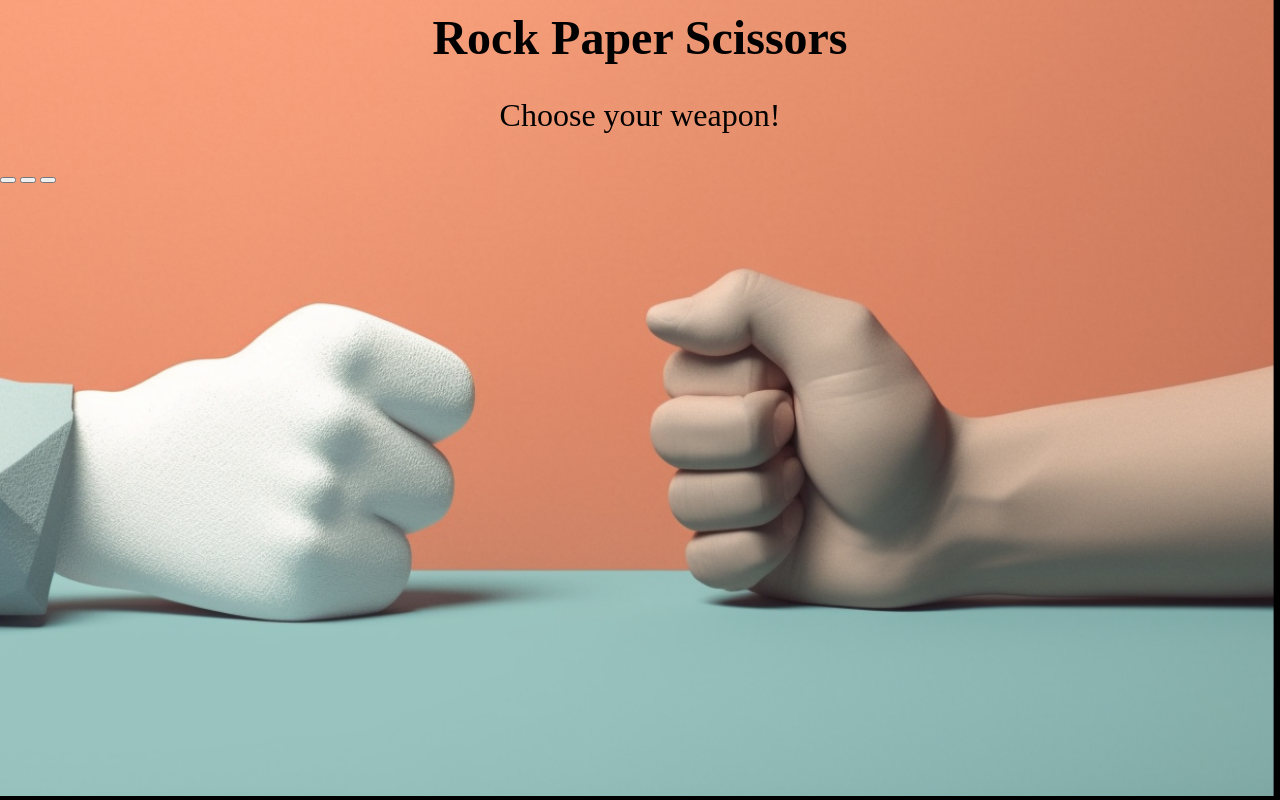
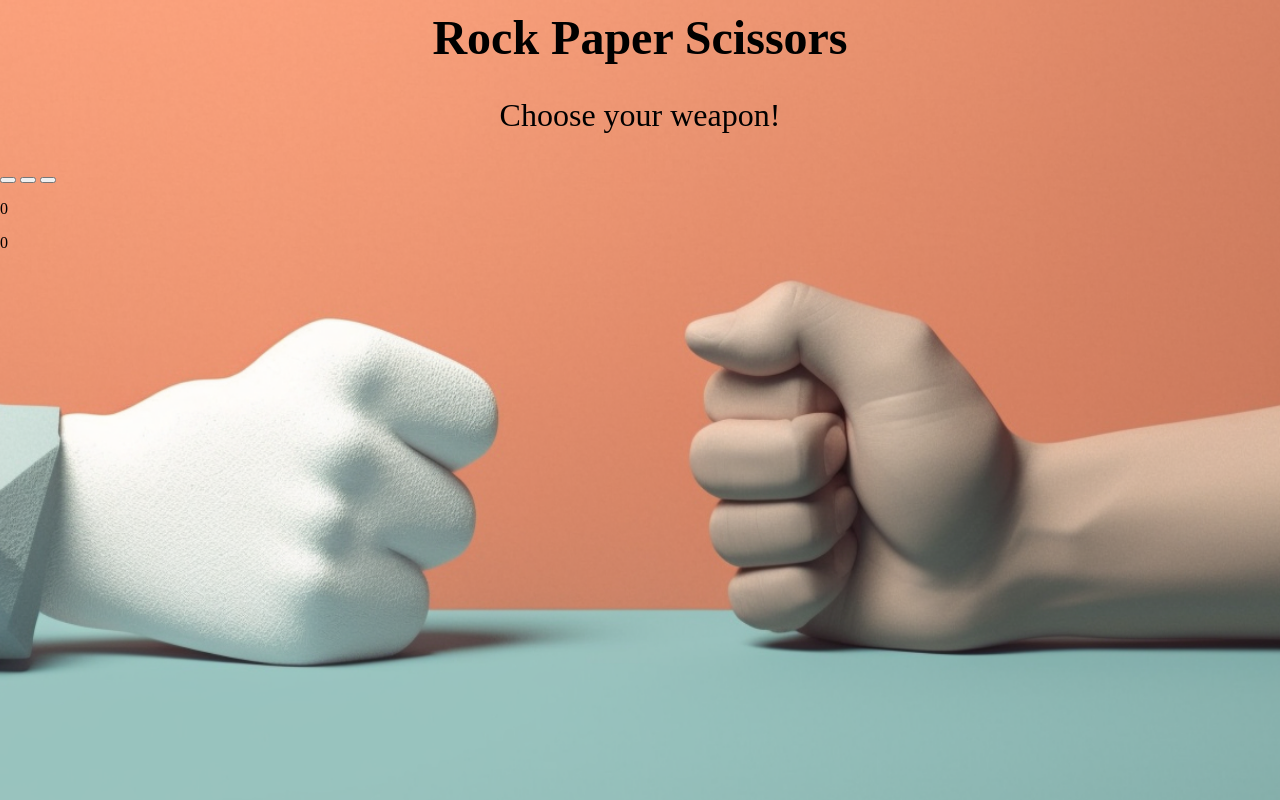
Before and after one commit to mustafataibah/Odin-Project, a plain HTML site: page odin-rock-paper-scissors/index.html in a window 1280 px wide. Both pictures are taken after a click on the button 8 px from the left and 180 px from the top of the page. Drawn offline with Linux system fonts and the light colour scheme.

Commit message:
fixed issues with text not showing and centered bg

```diff
--- a/odin-rock-paper-scissors/script.js
+++ b/odin-rock-paper-scissors/script.js
@@ -11,8 +11,8 @@ const el = document.querySelector("#body");
 const bg = document.querySelector("#bg");
 
 window.addEventListener("mousemove", (e) => {
-    const xPercent = (e.clientX / window.innerWidth - 0.5) * 10;
-    const yPercent = (e.clientY / window.innerHeight - 0.5) * 10;
+    const xPercent = e.clientX / window.innerWidth * 5 - 2.5;
+    const yPercent = e.clientY / window.innerHeight * 5 - 2.5;
     bg.style.transform = `translate(${xPercent}%, ${yPercent}%)`;
 });
 
--- a/odin-rock-paper-scissors/style.css
+++ b/odin-rock-paper-scissors/style.css
@@ -16,14 +16,14 @@ body {
 
 #bg {
    position: absolute;
-   height: 110%;
-   width: 110%;
-   top: -5%;
-   left: -5%;
+   height: 120%; /* Increased size */
+   width: 120%;
+   top: -10%; /* Adjusted position */
+   left: -10%;
    z-index: 1;
 }
 
-.title, .subtext, .choices, .choice {
+.title, .subtext, .choices, .choice, #computer, #you{
    position: relative;
    z-index: 3;
 }
```
